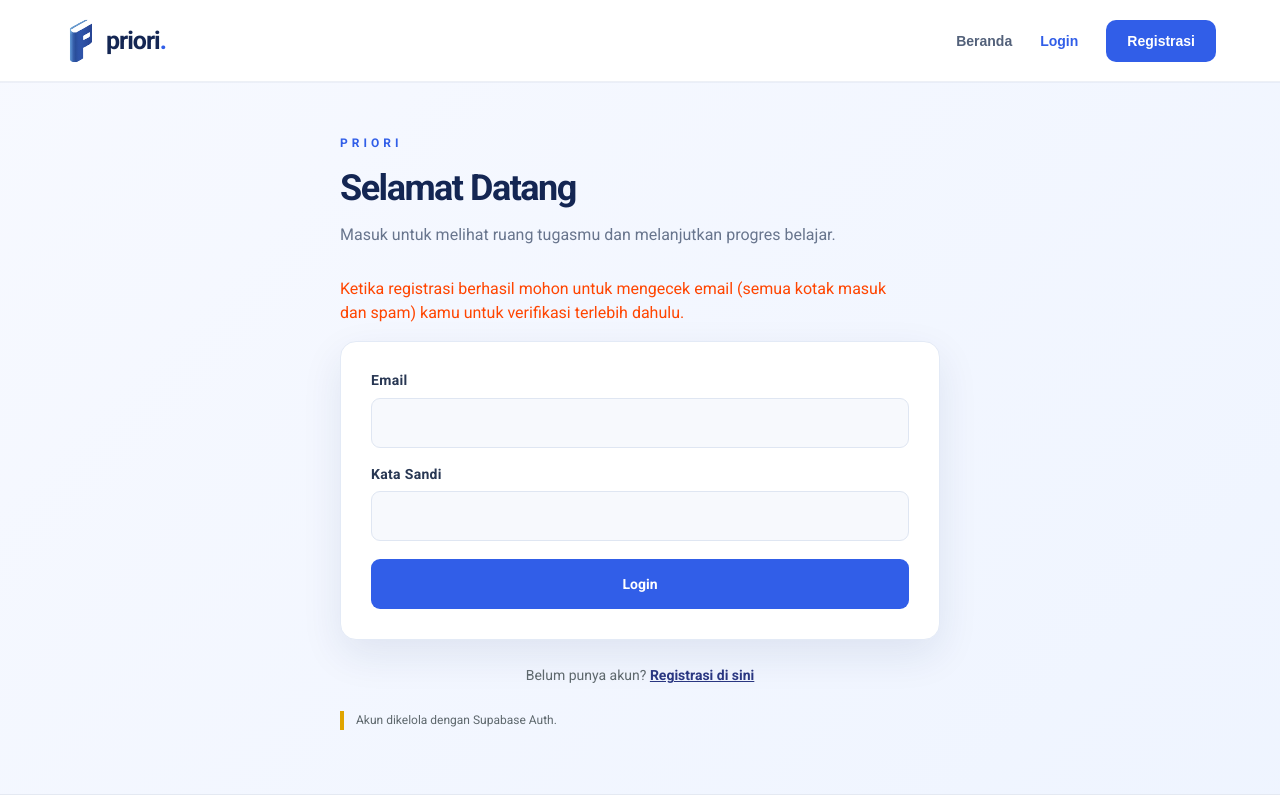
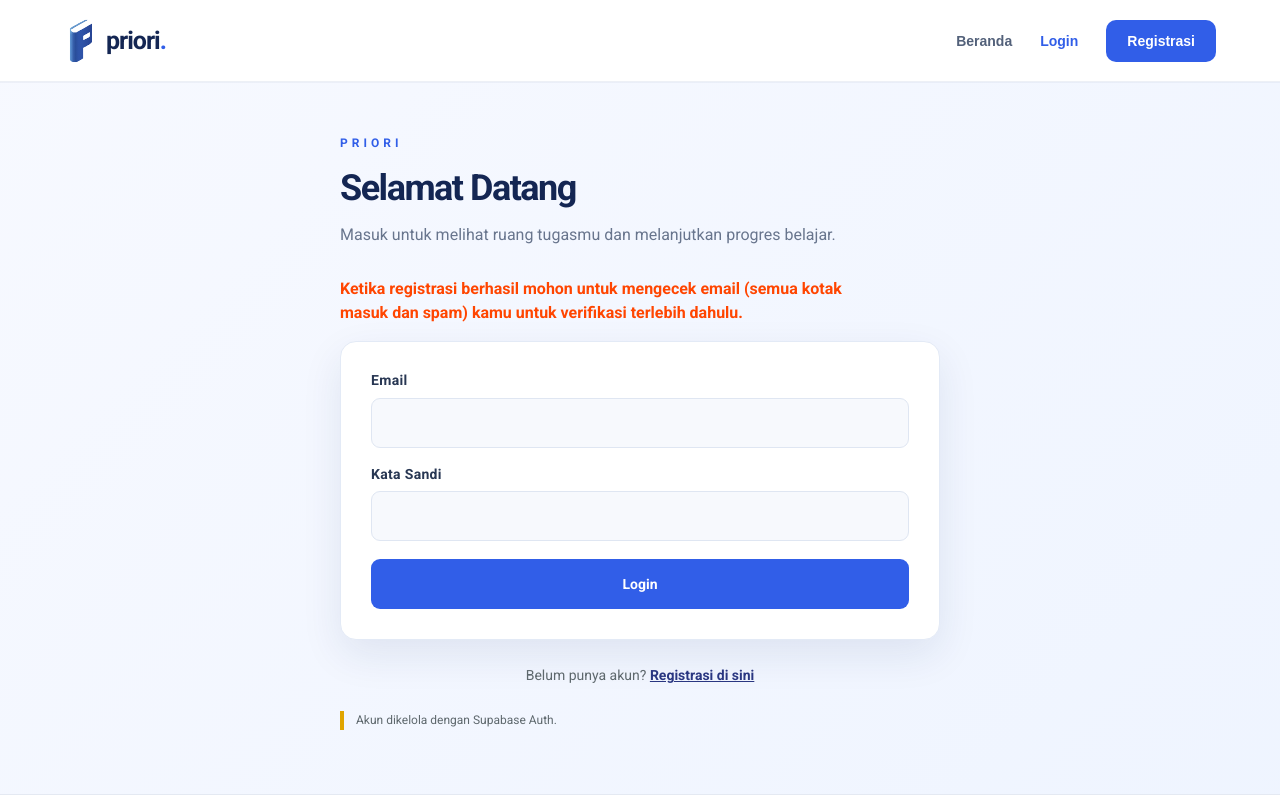
Before and after one commit to fyrdakk/priori_kelompok19, a React (Vite) app: page /login in a window 1280 px wide. Shown: the top 800 px of the page. Built offline with nearby package versions, Linux system fonts and the light colour scheme; no server answers; the database is empty.

Commit message:
Add bold font weight to simple auth page intro

```diff
--- a/src/styles/auth-split.css
+++ b/src/styles/auth-split.css
@@ -103,6 +103,7 @@
 }
 
 .auth-page--simple .page-intro-kedua {
+  font-weight: var(--font-weight-bold);
   color: orangered;
   font-size: 16px;
   line-height: 1.5;
```
